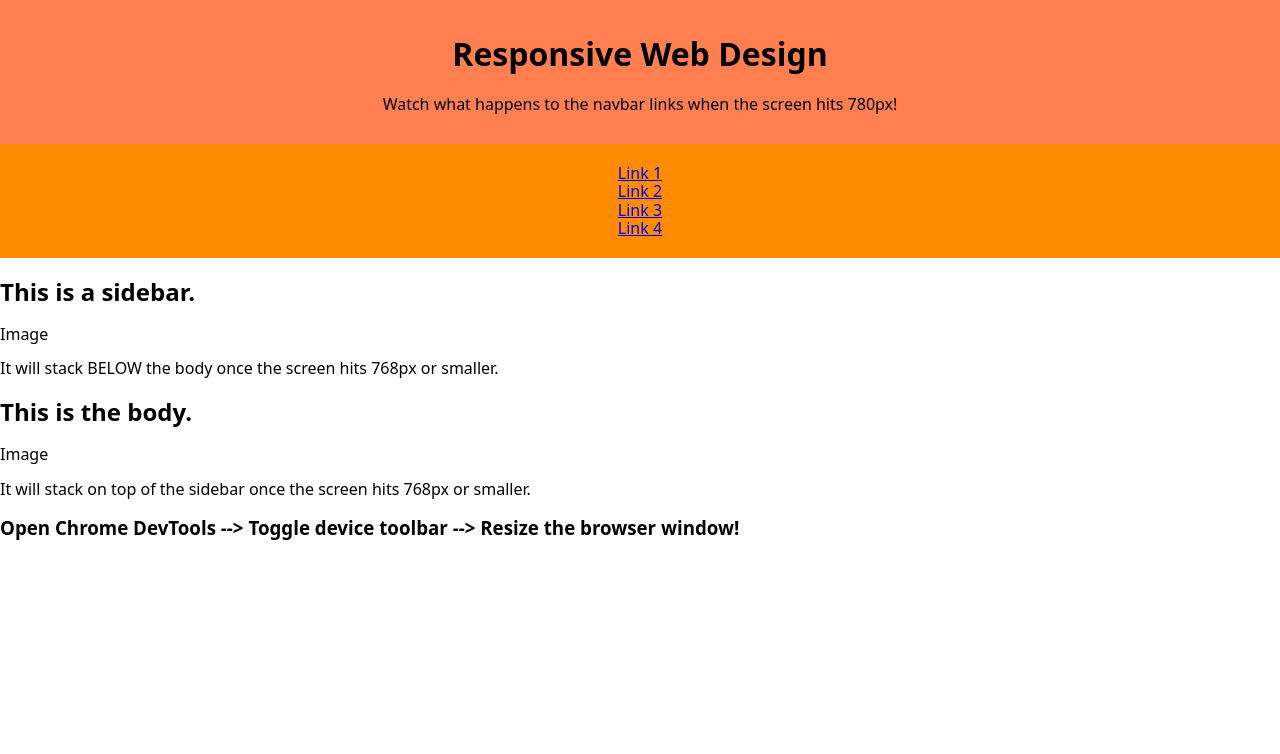
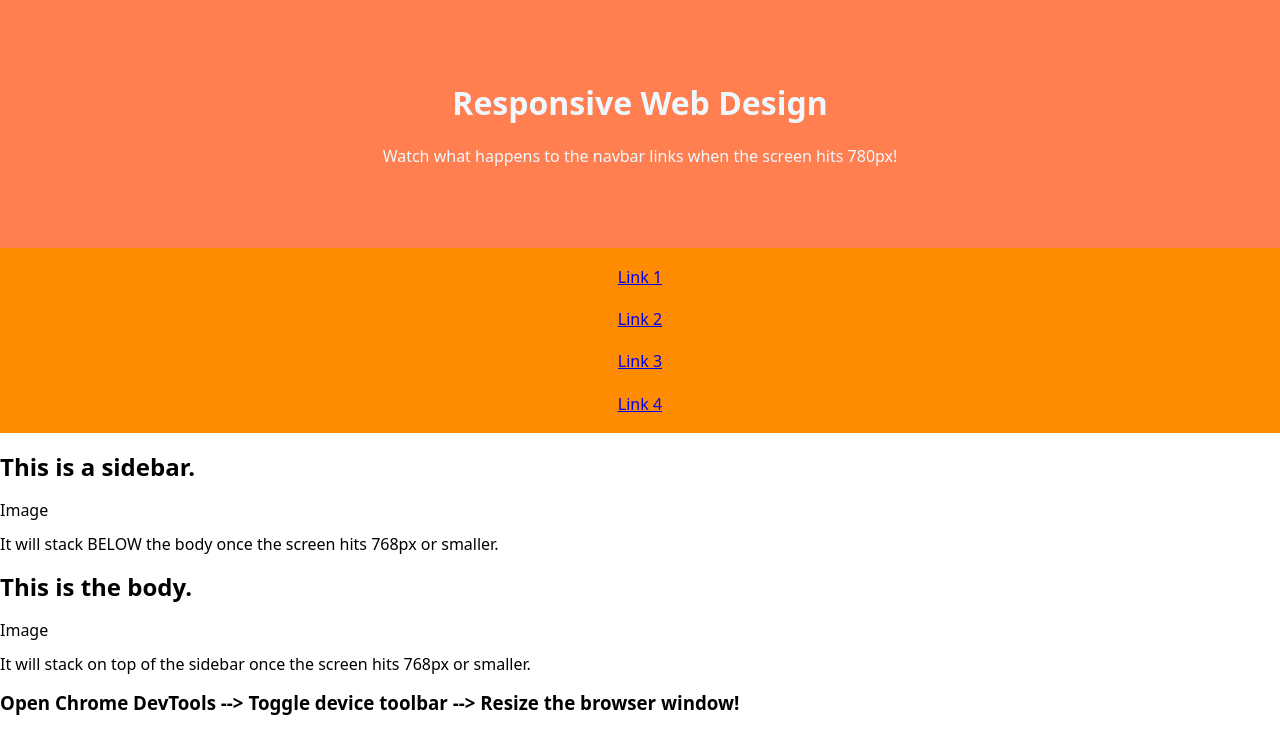
Before and after one commit to masonMO25/tativity-2-1, a website built with Vite: page 5.html in a window 1280 px wide. Built offline with nearby package versions, Linux system fonts and the light colour scheme.

Commit message:
big changes 3

```diff
--- a/5.html
+++ b/5.html
@@ -17,18 +17,10 @@
     </header>
 
     <nav>
-      <section class="card">
-        <a href="#">Link 1</a>
-      </section>
-      <section class="card">
-        <a href="#">Link 2</a>
-      </section>
-      <section class="card">
-        <a href="#">Link 3</a>
-      </section>
-      <section class="card">
-        <a href="#">Link 4</a>
-      </section>
+      <a href="#">Link 1</a>
+      <a href="#">Link 2</a>
+      <a href="#">Link 3</a>
+      <a href="#">Link 4</a>
     </nav>
 
     <main>
--- a/assets/css/5.css
+++ b/assets/css/5.css
@@ -1,18 +1,19 @@
 header {
   background-color: coral;
   text-align: center;
-  padding: 15px;
+  color: aliceblue;
+  padding: 4rem;
+}
+
+header p {
+  line-height: 1.5;
 }
 
 nav {
   background-color: darkorange;
   text-align: center;
+  display: flex;
   padding: 20px;
+  flex-direction: column;
+  gap: 1.5rem 3.5rem;
 }
-
-.card {
-  flex-direction: column;
-  justify-content: space-between;
-  flex-wrap: wrap;
-  align-content: space-between;
-}
```
